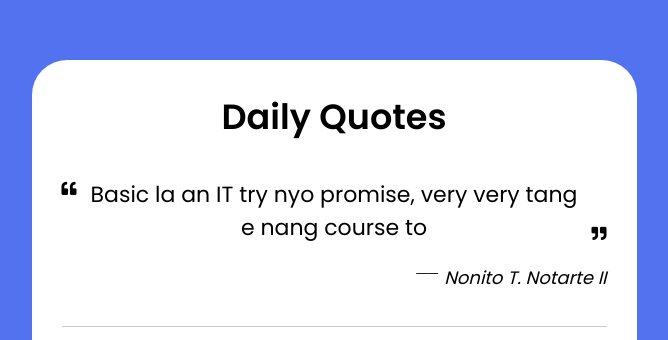
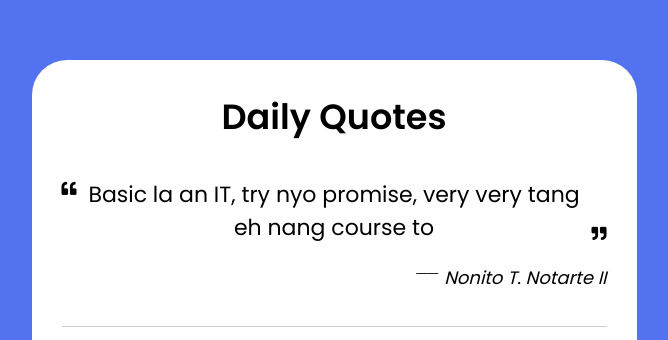
Before and after one commit to Nonito02/SimpleProd, a plain HTML site: page index.html in a window 1280 px wide. Shown: the part 161-501 px from the top of the page, without its empty margins (306-974 px from the left). Drawn offline with Linux system fonts and the light colour scheme.

Commit message:
5th comm

```diff
--- a/index.html
+++ b/index.html
@@ -14,7 +14,7 @@
         <div class="content">
             <div class="qoute-area">
                 <i class="fa fa-quote-left" aria-hidden="true"></i>
-                <p class="qoute"> Basic la an IT try nyo promise, very very tang e nang course to</p>
+                <p class="qoute"> Basic la an IT, try nyo promise, very very tang eh nang course to</p>
                 <i class="fa fa-quote-right" aria-hidden="true"></i>
             </div>
             <div class="author">
--- a/script.js
+++ b/script.js
@@ -36,7 +36,6 @@ copyBtn.addEventListener("click", () => {
 });
 
 
-
 twitterBtn.addEventListener("click", () => {
     const quoteText = qouteText.innerText;
     const author = authorName.innerText;
```
